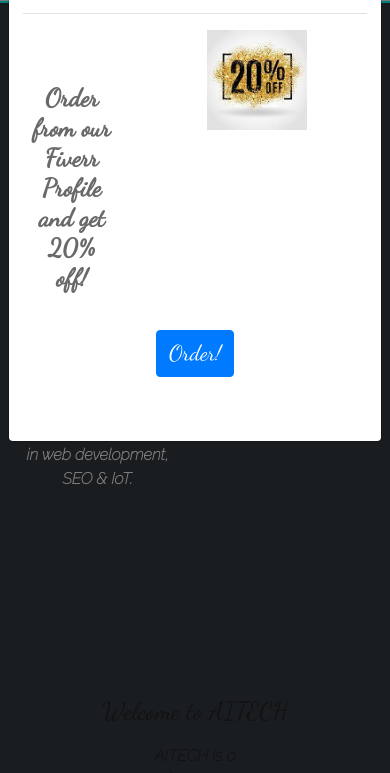
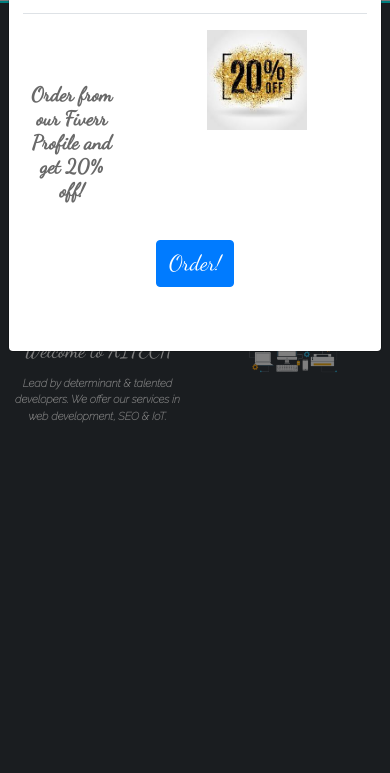
Before and after one commit to Arsh-10/AITECH, a plain HTML site: page index.html in a window 390 px wide. Shown: the part 70-843 px from the top of the page. Drawn offline with nearby package versions, Linux system fonts and the light colour scheme; a web font is replaced by a local one.

Commit message:
Fixed navbar

```diff
--- a/style.css
+++ b/style.css
@@ -164,7 +164,7 @@
 
 
 /* Media querries */
-@media (max-width: 992px) {
+@media (max-width: 1024px) {
   #head1, h2, h3, h1, h4{
       font-size: 35px !important;
   }
@@ -174,19 +174,38 @@
   .refer{
     padding-right: 30px !important;
   }
+  p{
+    font-size: 15px !important;
+  }
+}
+
+@media (max-width: 992px) {
+  #head1, h2, h3, h1, h4{
+      font-size: 30px !important;
+      padding: 10px;
+  }
+  img{
+    max-width: 150px !important;
+  }
+  .refer{
+    padding-right: 30px !important;
+  }
+  p{
+    font-size: 13px !important;
+  }
 }
 
 @media (max-width: 768px) {
   #head1, h1, h2, h3{
-      font-size: 30px !important;
+      font-size: 25px !important;
       padding: 5px;
   }
-  #p1, p, input{
+  #p1, input{
       font-size: 18px !important;
       padding: 5px;
   }
   img{
-    max-width: 150px !important;
+    max-width: 130px !important;
   }
   .refer{
     padding-right: 30px !important;
@@ -196,6 +215,9 @@
       height: 300px;
       margin-top: 20px;
   }
+  p{
+    font-size: 12px !important;
+  }
   /* .top{
     padding-top: 5px;
   } */
@@ -203,10 +225,10 @@
 
 @media (max-width: 500px) {
   #head1, h1, h2, h3{
-      font-size: 25px !important;
+      font-size: 20px !important;
       padding: 5px;
   }
-  #p1, p, input{
+  #p1, input{
       font-size: 16px !important;
       padding: 5px;
   }
@@ -224,6 +246,10 @@
   .foo{
     font-size: 15px !important;
   }
+  p{
+    font-size: 11px !important;
+    padding-bottom: 25px;
+  }
   /* .top{
     padding-top: 5px;
   } */
```
